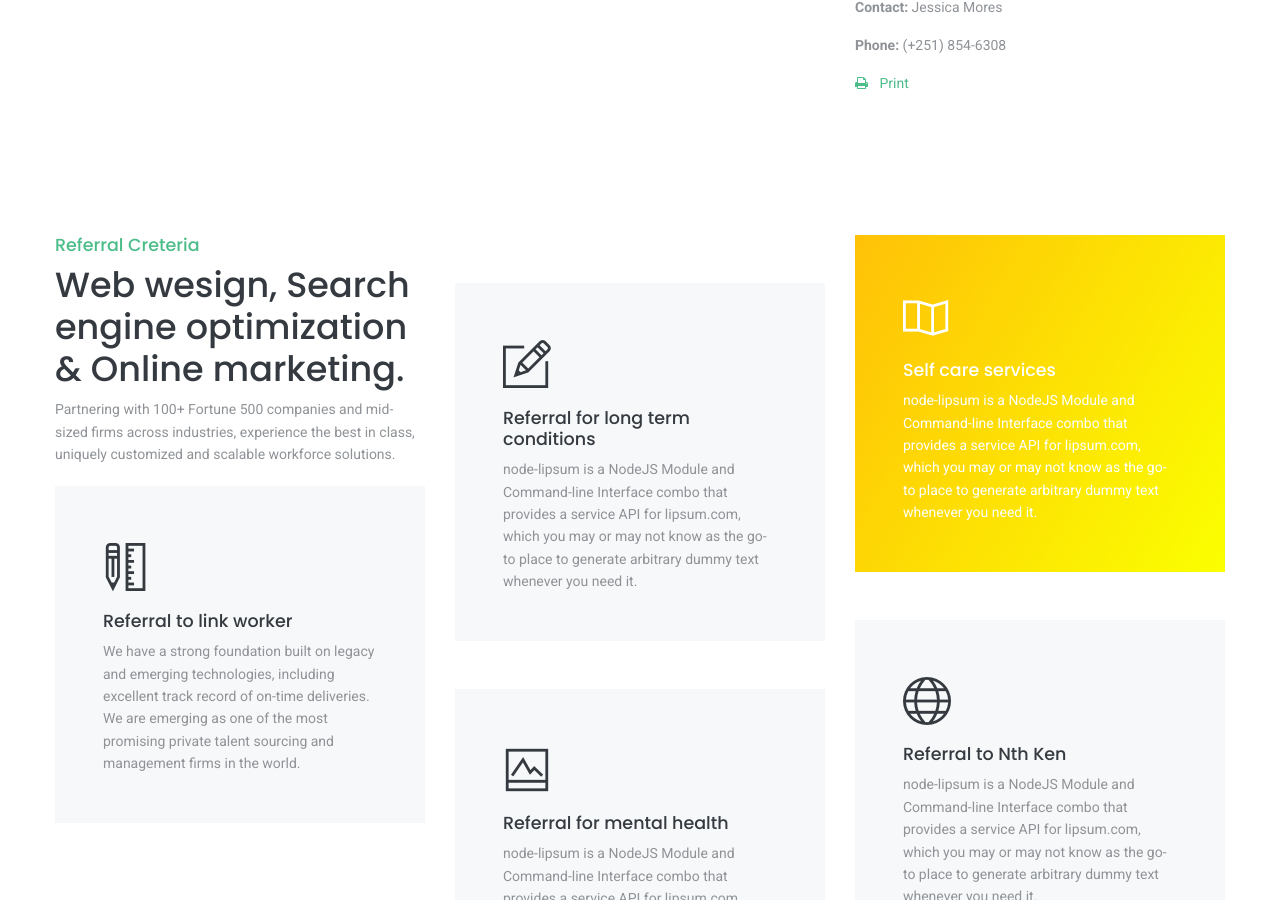
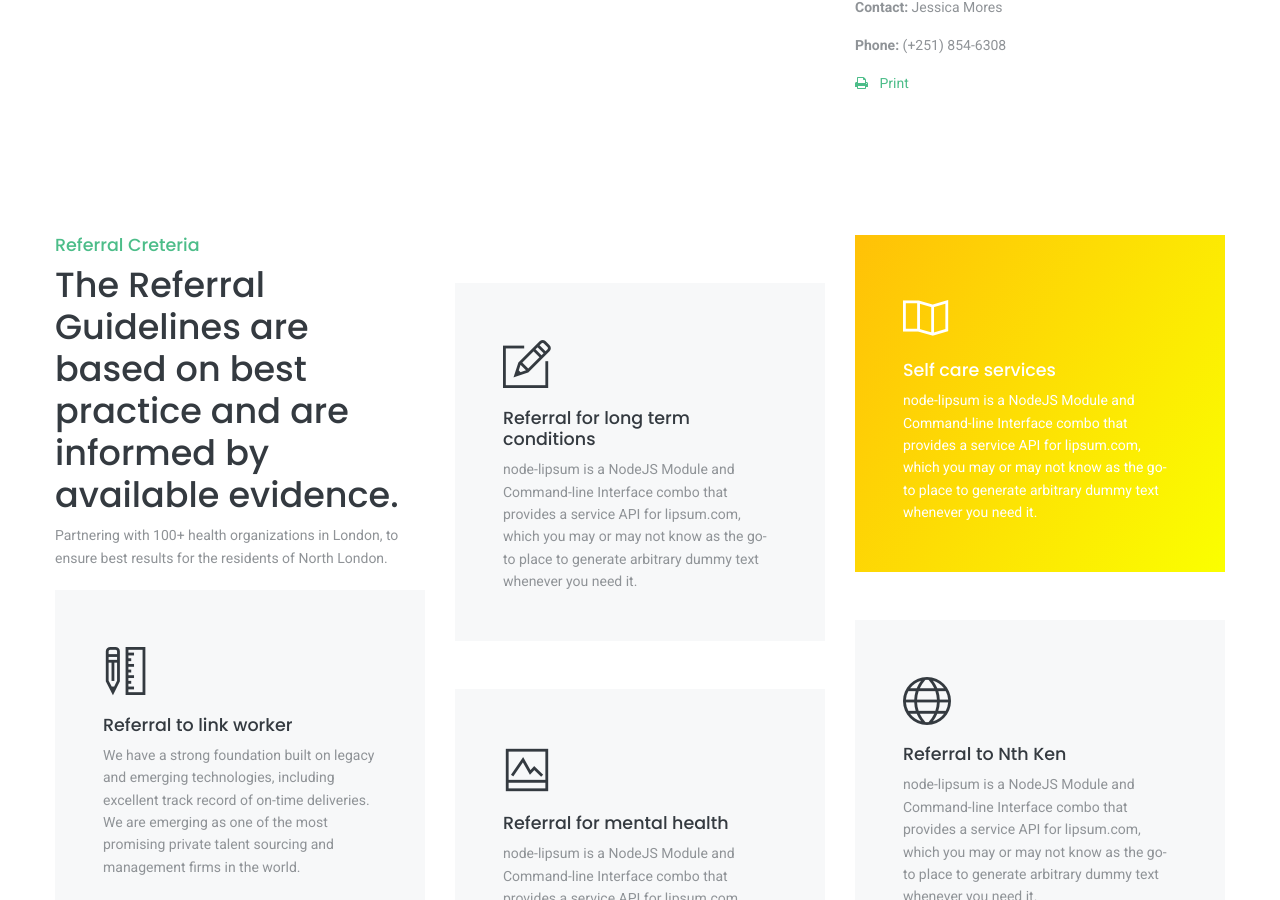
Before and after one commit to AgileVentures/cic-website, a Jekyll site: the page built from health-professionals.md, in a window 1280 px wide and 900 px high, scrolled down 771 px. Built offline with Jekyll 4.4.1, drawn with Linux system fonts in a browser that asks for light colours; some web fonts are replaced.

Commit message:
Fix some text

```diff
--- a/_layouts/health-professionals.html
+++ b/_layouts/health-professionals.html
@@ -147,8 +147,8 @@
 				<div class="col-md-4">
 					<!-- title -->
 					<h5 class="text-primary">Referral Creteria</h5>
-					<h2 class="h1">Web wesign, Search engine optimization & Online marketing.</h2>
-					<p>Partnering with 100+ Fortune 500 companies and mid-sized firms across industries, experience the best in class, uniquely customized and scalable workforce solutions.</p>
+					<h2 class="h1">The Referral Guidelines are based on best practice and are informed by available evidence.</h2>
+					<p>Partnering with 100+ health  organizations in London, to ensure best results for the residents of North London.</p>
 					<!-- service item -->
 					<div class="bg-light p-4 p-lg-5 ">
 						<span class="display-5 icon-dark"><i class="ti-ruler-pencil"></i></span>
```
